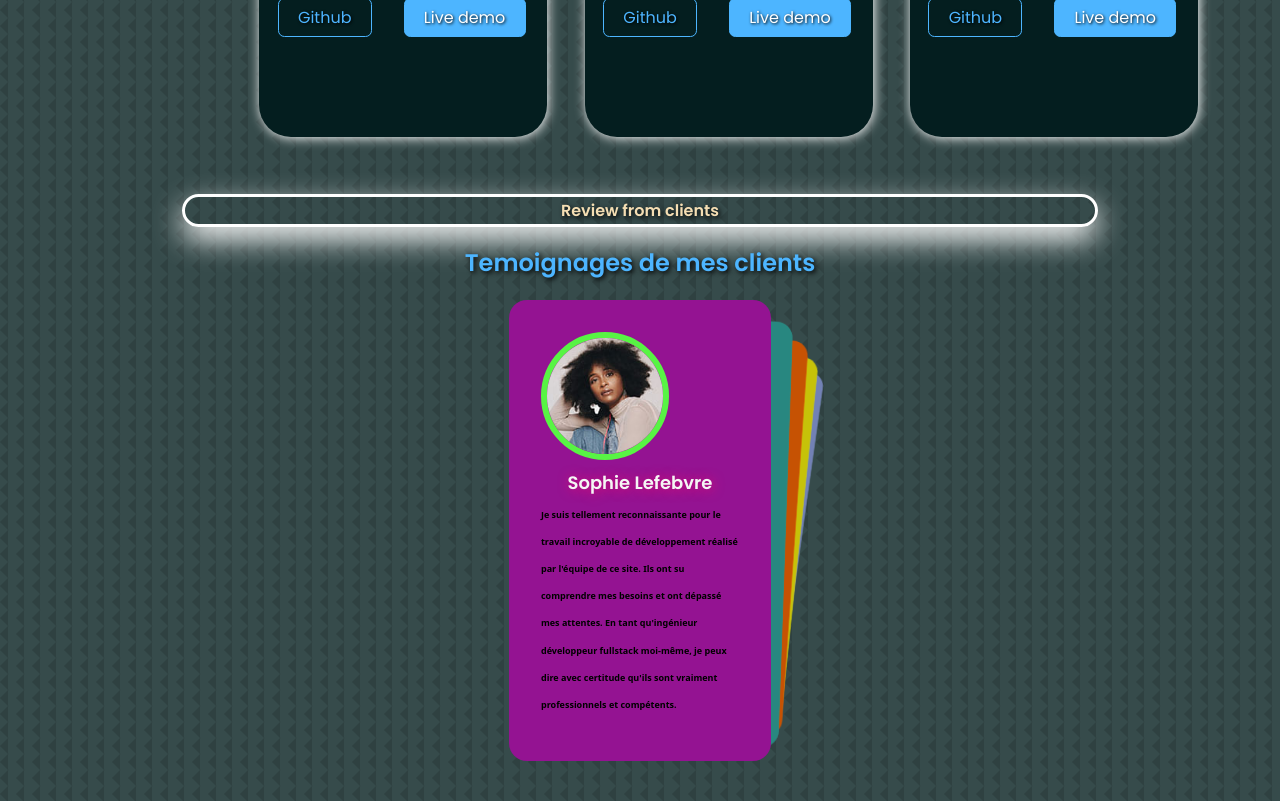
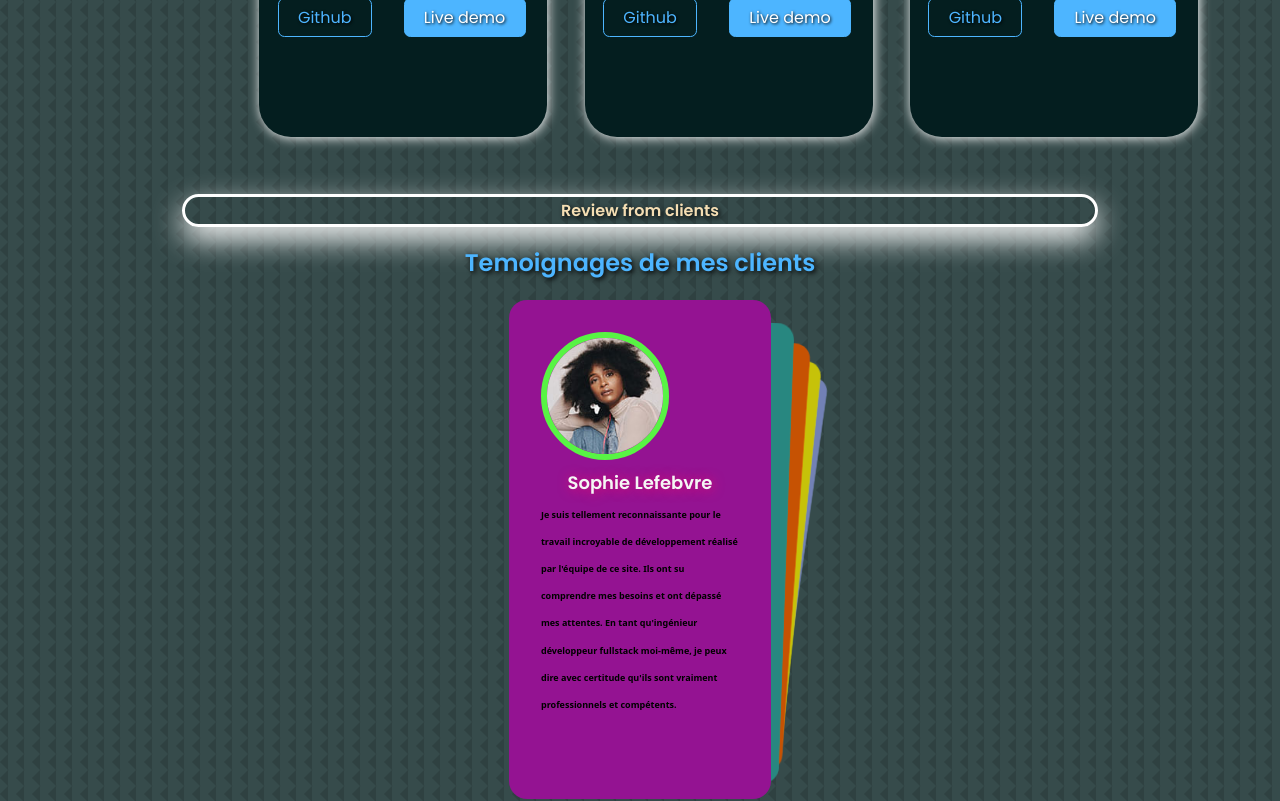
Before and after one commit to Mouhamed1003/keenprogrammer.com, a React (Create React App) app: page / in a window 1280 px wide. Shown: the part 4318-5119 px from the top of the page. Built offline with nearby package versions, Linux system fonts and the light colour scheme.

Commit message:
Update temoignages.css

```diff
--- a/src/components/temoignages/temoignages.css
+++ b/src/components/temoignages/temoignages.css
@@ -11,7 +11,7 @@
 }
 .temoignages_container {
   width: 21%;
-  height: 60%;
+  height: 65%;
   margin: 0 auto;
 }
 .temoignage {
```
